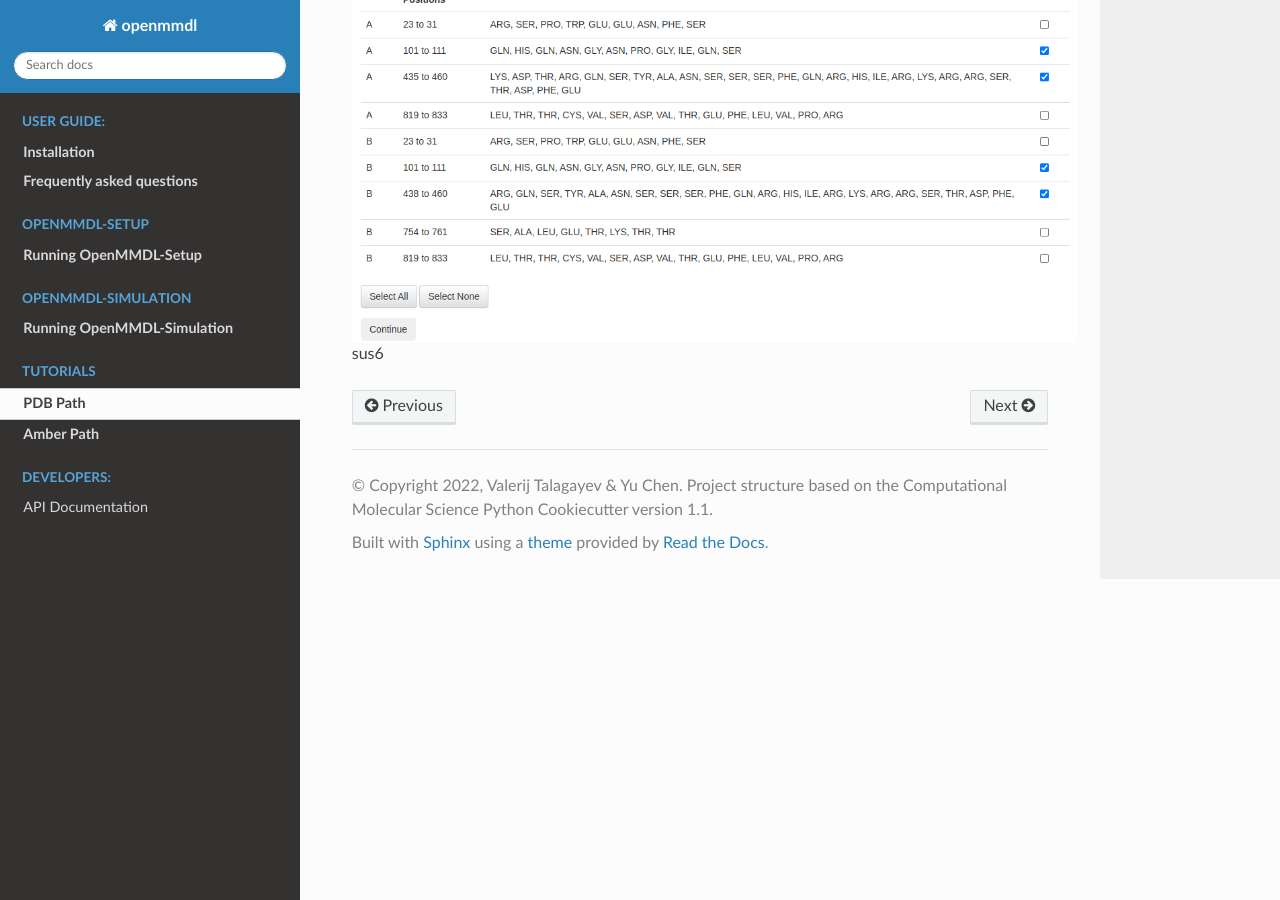
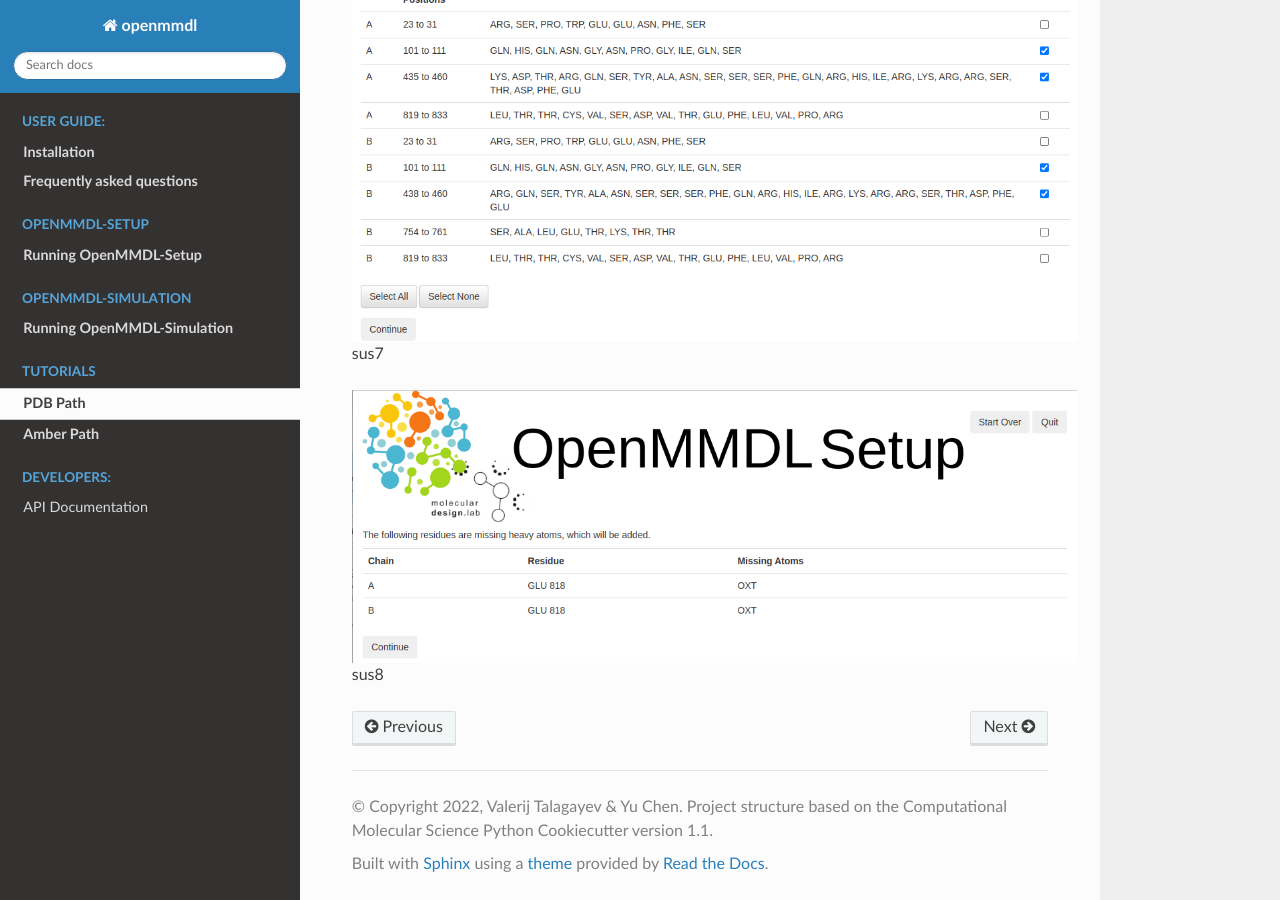
Before and after one commit to wolberlab/OpenMMDL, a Sphinx documentation site: the page built from docs/tutorial_pdb_path.rst, in a window 1280 px wide and 900 px high, scrolled down 3748 px. Built offline with Sphinx 7.4.7 and the Read the Docs theme 2.0.0, drawn with Linux system fonts in a browser that asks for light colours.

Commit message:
Update tutorial_pdb_path.rst

```diff
--- a/docs/tutorial_pdb_path.rst
+++ b/docs/tutorial_pdb_path.rst
@@ -48,4 +48,10 @@
    :figwidth: 725px
    :align: center
 
-sus6
+sus7
+
+.. figure:: /_static/images/tutorials/PDB_Path/Heavyatoms.png
+   :figwidth: 725px
+   :align: center
+
+sus8
```
